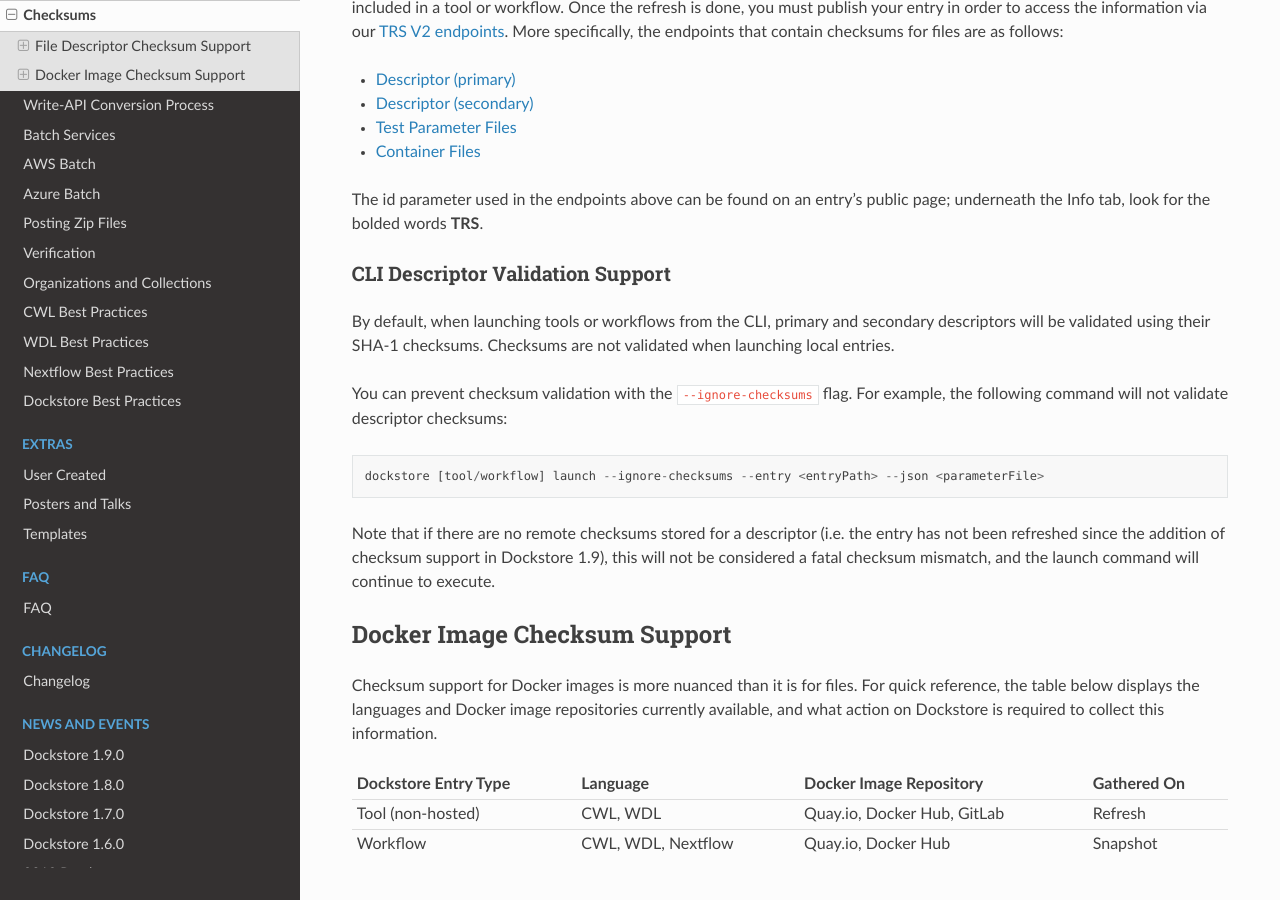
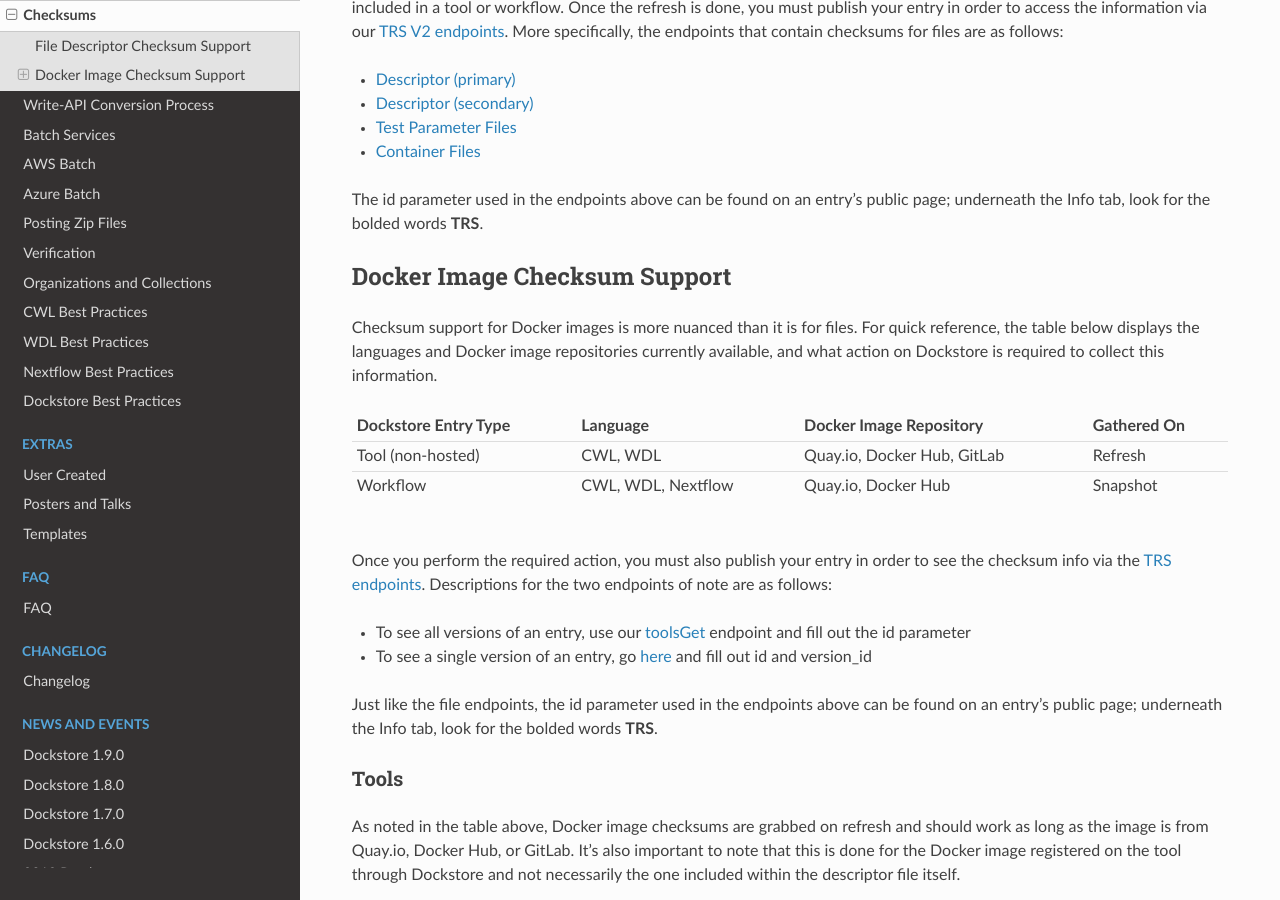
Before and after one commit to dockstore/dockstore-documentation, a Sphinx documentation site: the page built from docs/advanced-topics/checksum-support.rst, in a window 1280 px wide and 900 px high, scrolled down 364 px. Built offline with Sphinx 7.4.7 and the Read the Docs theme 2.0.0, drawn with Linux system fonts in a browser that asks for light colours.

Commit message:
Revert "CLI checksum validation documentation "

```diff
--- a/docs/advanced-topics/checksum-support.rst
+++ b/docs/advanced-topics/checksum-support.rst
@@ -18,21 +18,6 @@
 - `Container Files <https://dockstore.org/api/static/swagger-ui/index.html#/GA4GHV20/toolsIdVersionsVersionIdContainerfileGet>`_
 
 The id parameter used in the endpoints above can be found on an entry's public page; underneath the Info tab, look for the bolded words **TRS**.
-
-CLI Descriptor Validation Support
-------------------------------------------
-By default, when launching tools or workflows from the CLI, primary and secondary descriptors will be validated using their SHA-1 checksums. Checksums are
-not validated when launching local entries.
-
-You can prevent checksum validation with the ``--ignore-checksums`` flag. For example, the following command will not validate descriptor
-checksums:
-
-::
-
-    dockstore [tool/workflow] launch --ignore-checksums --entry <entryPath> --json <parameterFile>
-
-Note that if there are no remote checksums stored for a descriptor (i.e. the entry has not been refreshed since the addition of checksum support in Dockstore 1.9),
-this will not be considered a fatal checksum mismatch, and the launch command will continue to execute.
 
 Docker Image Checksum Support
 =============================
```
